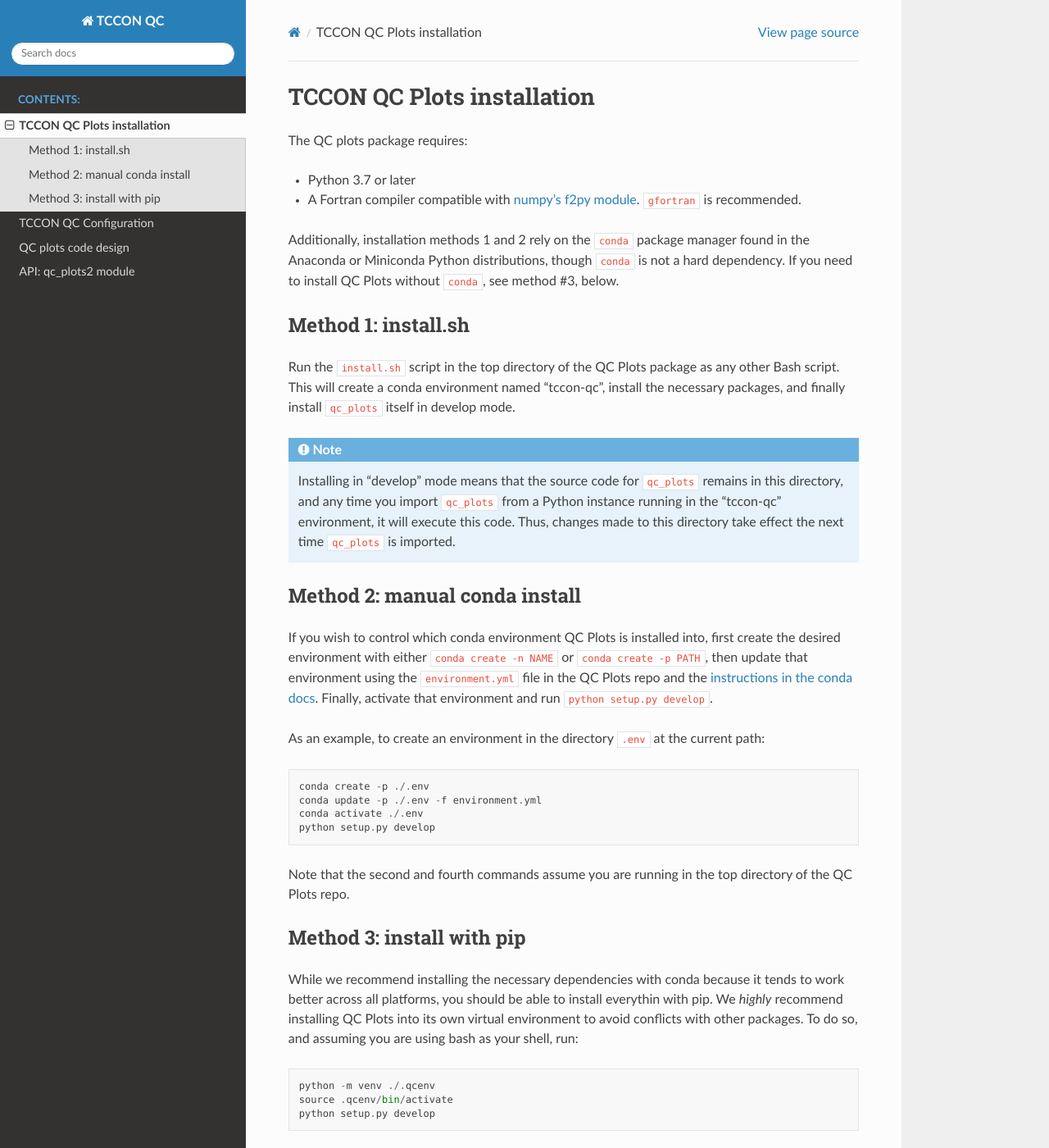
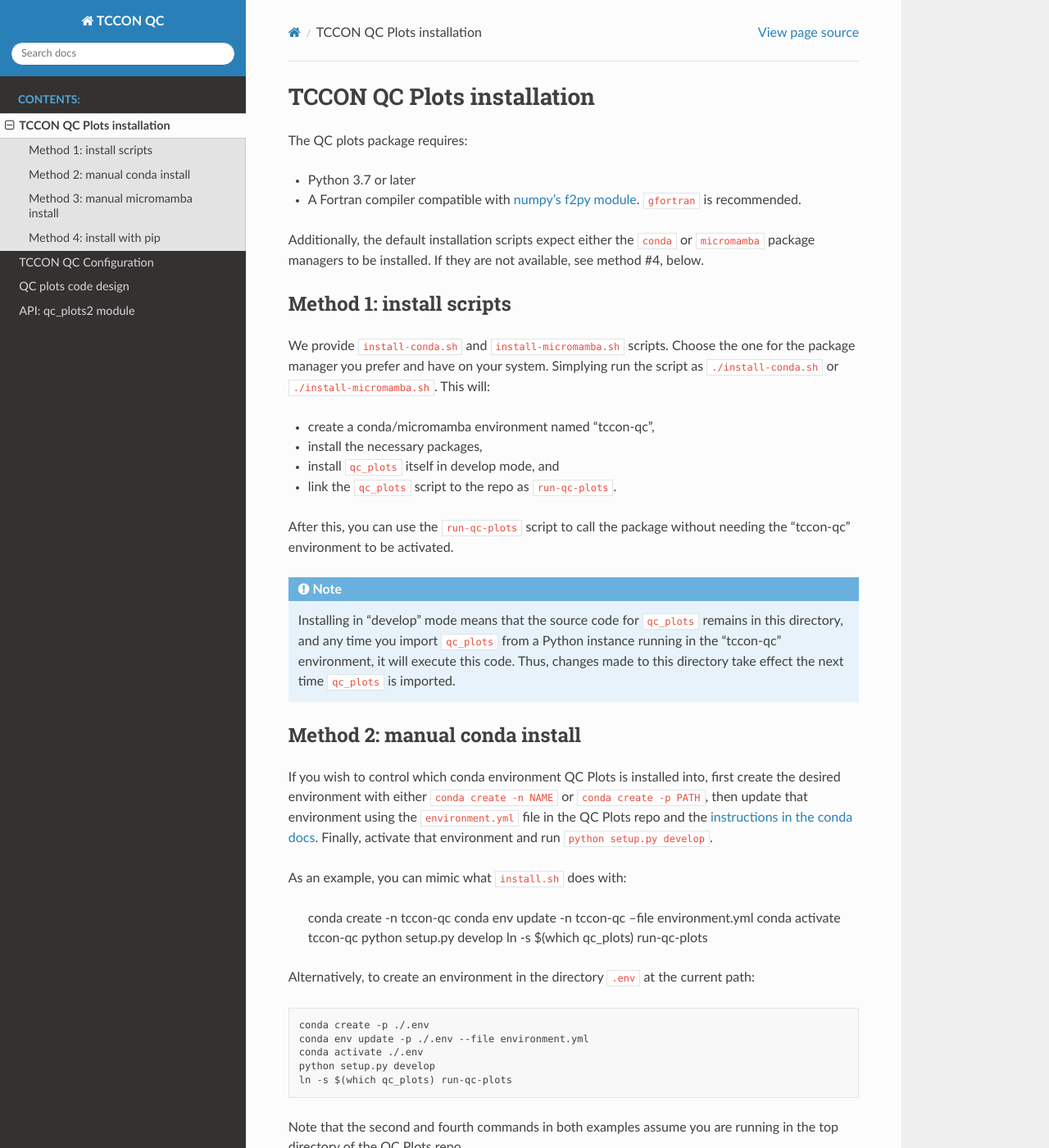
Before and after one commit to TCCON/tccon-qc-plots, a Sphinx documentation site: the page built from docs/source/pages/installation.rst, in a window 1280 px wide and 1400 px high. Shown: the whole window at 82% size. Built offline with Sphinx 7.4.7 and the Read the Docs theme 3.1.0, drawn with Linux system fonts in a browser that asks for light colours; some of the changed text lies outside the part shown.

Commit message:
Updated installation
- Install script now available using micromamba
- Removed dependence on "defaults" channel due to Anaconda policy
- Made `tccon_qc_email` a soft dependency, but installed with `pip`
  in both install scripts.
- Now link the entry point script to the repo directory as the last
  step of the install scripts, rather than relying on `qc_plots.sh`
- Updated the install documentation

```diff
--- a/docs/source/pages/installation.rst
+++ b/docs/source/pages/installation.rst
@@ -6,14 +6,22 @@
 * Python 3.7 or later
 * A Fortran compiler compatible with `numpy's f2py module <https://numpy.org/doc/stable/f2py/usage.html>`_. ``gfortran`` is recommended.
 
-Additionally, installation methods 1 and 2 rely on the ``conda`` package manager found in the Anaconda or Miniconda Python distributions,
-though ``conda`` is not a hard dependency. If you need to install QC Plots without ``conda``, see method #3, below.
+Additionally, the default installation scripts expect either the ``conda`` or ``micromamba`` package managers to be installed.
+If they are not available, see method #4, below.
 
-Method 1: install.sh
---------------------
 
-Run the ``install.sh`` script in the top directory of the QC Plots package as any other Bash script. This will create a conda environment
-named "tccon-qc", install the necessary packages, and finally install ``qc_plots`` itself in develop mode.
+Method 1: install scripts
+-------------------------
+
+We provide ``install-conda.sh`` and ``install-micromamba.sh`` scripts. Choose the one for the package manager you prefer and have
+on your system. Simplying run the script as ``./install-conda.sh`` or ``./install-micromamba.sh``. This will:
+
+- create a conda/micromamba environment named "tccon-qc",
+- install the necessary packages,
+- install ``qc_plots`` itself in develop mode, and
+- link the ``qc_plots`` script to the repo as ``run-qc-plots``.
+
+After this, you can use the ``run-qc-plots`` script to call the package without needing the "tccon-qc" environment to be activated.
 
 .. note::
     Installing in "develop" mode means that the source code for ``qc_plots`` remains in this directory, and any time you import ``qc_plots``
@@ -29,16 +37,38 @@
 `instructions in the conda docs <https://docs.conda.io/projects/conda/en/latest/user-guide/tasks/manage-environments.html#updating-an-environment>`_.
 Finally, activate that environment and run ``python setup.py develop``.
 
-As an example, to create an environment in the directory :file:`.env` at the current path::
+As an example, you can mimic what ``install.sh`` does with:
+
+    conda create -n tccon-qc
+    conda env update -n tccon-qc --file environment.yml
+    conda activate tccon-qc
+    python setup.py develop
+    ln -s $(which qc_plots) run-qc-plots
+
+Alternatively, to create an environment in the directory :file:`.env` at the current path::
 
     conda create -p ./.env
-    conda update -p ./.env -f environment.yml
+    conda env update -p ./.env --file environment.yml
     conda activate ./.env
     python setup.py develop
+    ln -s $(which qc_plots) run-qc-plots
 
-Note that the second and fourth commands assume you are running in the top directory of the QC Plots repo.
+Note that the second and fourth commands in both examples assume you are running in the top directory of the QC Plots repo.
 
-Method 3: install with pip
+Method 3: manual micromamba install
+-----------------------------------
+
+This is similar to method 2, but with micromamba instead. Assuming you want to use the ``tccon-qc`` named environment:
+
+    micromamba create -n tccon-qc --file environment.yml
+    micromamba activate tccon-qc
+    python setup.py develop
+    ln -s $(which qc_plots) run-qc-plots
+
+As in the conda approach, the first and third commands assume you are running in the top directory of this repo.
+
+
+Method 4: install with pip
 --------------------------
 
 While we recommend installing the necessary dependencies with conda because it tends to work better across all platforms, you should be able to
@@ -48,6 +78,7 @@
     python -m venv ./.qcenv
     source .qcenv/bin/activate
     python setup.py develop
+    ln -s $(which qc_plots) run-qc-plots
 
 This will create a virtual environment in :file:`.qcenv` in the current directory, activate that environment, and then install everything
 at once with the ``setup.py`` call. You can replace :file:`./.qcenv` in the first command with any path you wish, as long as you use that
--- a/environment.yml
+++ b/environment.yml
@@ -1,7 +1,6 @@
 name: tccon-qc
 channels:
   - conda-forge
-  - defaults
 dependencies:
   - matplotlib=3.3.2
   - matplotlib-base=3.3.2
```
Also changed, not shown: 6 other files.
